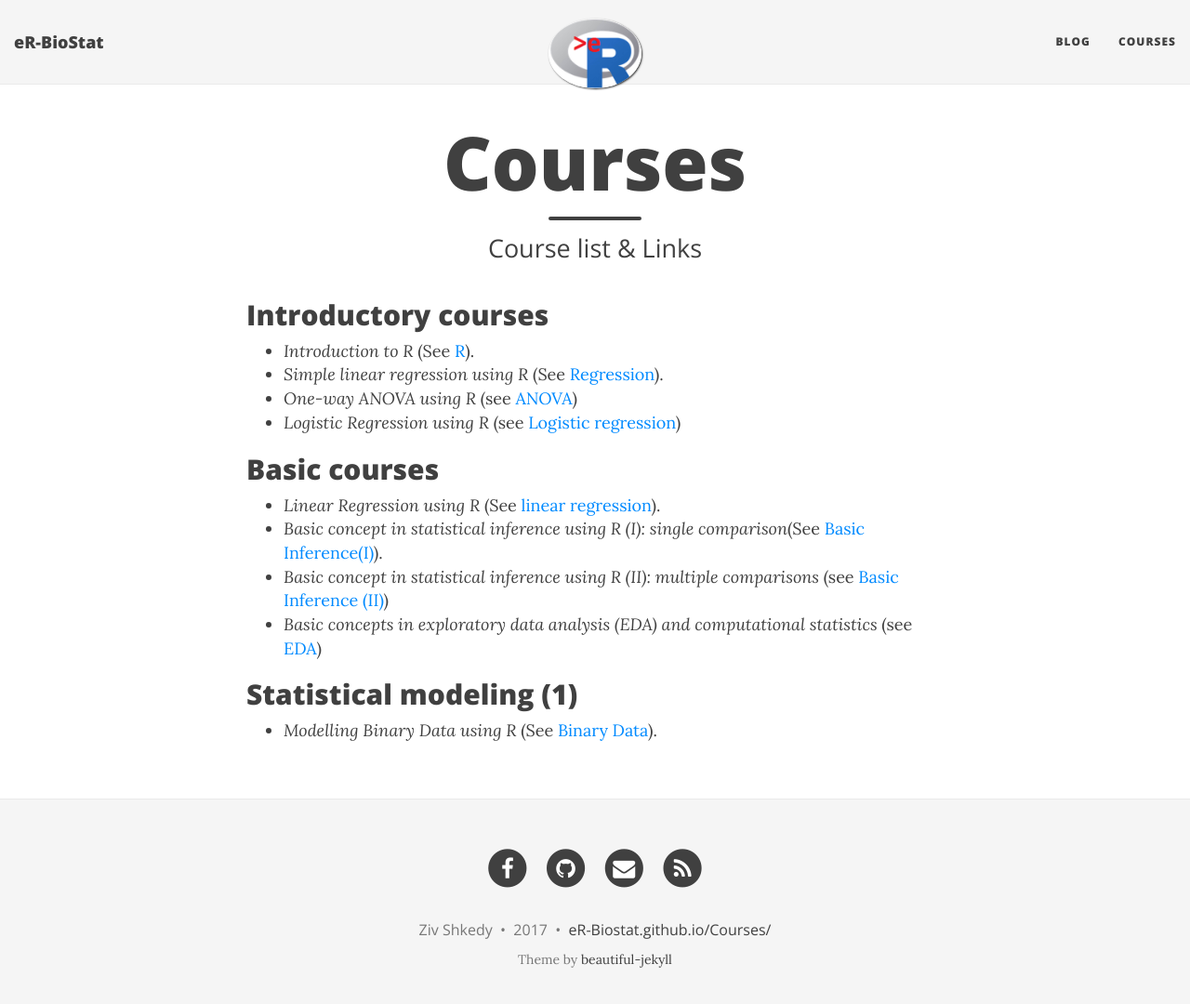
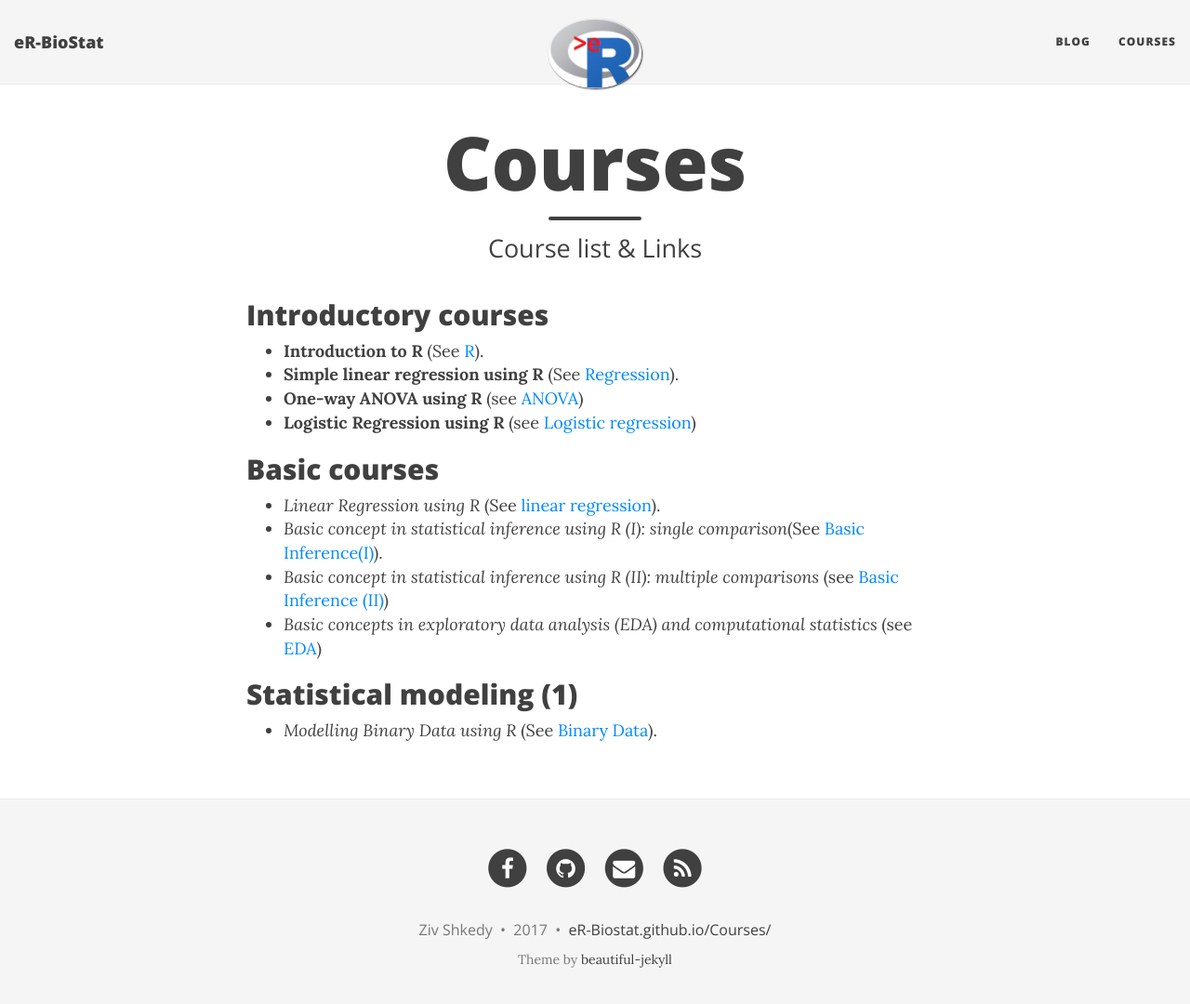
Before and after one commit to eR-Biostat/Courses, a Jekyll site: the page built from abouterbiostat.md, in a window 1280 px wide and 1093 px high. Shown: the top 1080 px of the window at 93% size. Built offline with Jekyll 4.4.1, drawn with Linux system fonts in a browser that asks for light colours; nearby versions of some CDN libraries.

Commit message:
lnks text

```diff
--- a/abouterbiostat.md
+++ b/abouterbiostat.md
@@ -8,10 +8,10 @@ subtitle: Course list  & Links
 Introductory courses
 --------------------
 
--   *Introduction to R* (See [R](https://github.com/eR-Biostat/Courses/tree/master/Introductory%20Courses/Introduction%20to%20R)).
--   *Simple linear regression using R* (See [Regression](https://github.com/eR-Biostat/Courses/tree/master/Introductory%20Courses/Introduction%20to%20statistical%20modeling%20using%20R/Simple%20linear%20regression)).
--   *One-way ANOVA using R* (see [ANOVA](https://github.com/eR-Biostat/Courses/tree/master/Introductory%20Courses/Introduction%20to%20statistical%20modeling%20using%20R/One%20way%20ANOVA))
--   *Logistic Regression using R* (see [Logistic regression](https://github.com/eR-Biostat/Courses/tree/master/Introductory%20Courses/Introduction%20to%20statistical%20modeling%20using%20R/Logistic%20regression))
+-   **Introduction to R** (See [R](https://github.com/eR-Biostat/Courses/tree/master/Introductory%20Courses/Introduction%20to%20R)).
+-   **Simple linear regression using R** (See [Regression](https://github.com/eR-Biostat/Courses/tree/master/Introductory%20Courses/Introduction%20to%20statistical%20modeling%20using%20R/Simple%20linear%20regression)).
+-   **One-way ANOVA using R** (see [ANOVA](https://github.com/eR-Biostat/Courses/tree/master/Introductory%20Courses/Introduction%20to%20statistical%20modeling%20using%20R/One%20way%20ANOVA))
+-   **Logistic Regression using R** (see [Logistic regression](https://github.com/eR-Biostat/Courses/tree/master/Introductory%20Courses/Introduction%20to%20statistical%20modeling%20using%20R/Logistic%20regression))
 
 Basic courses
 -------------
```
